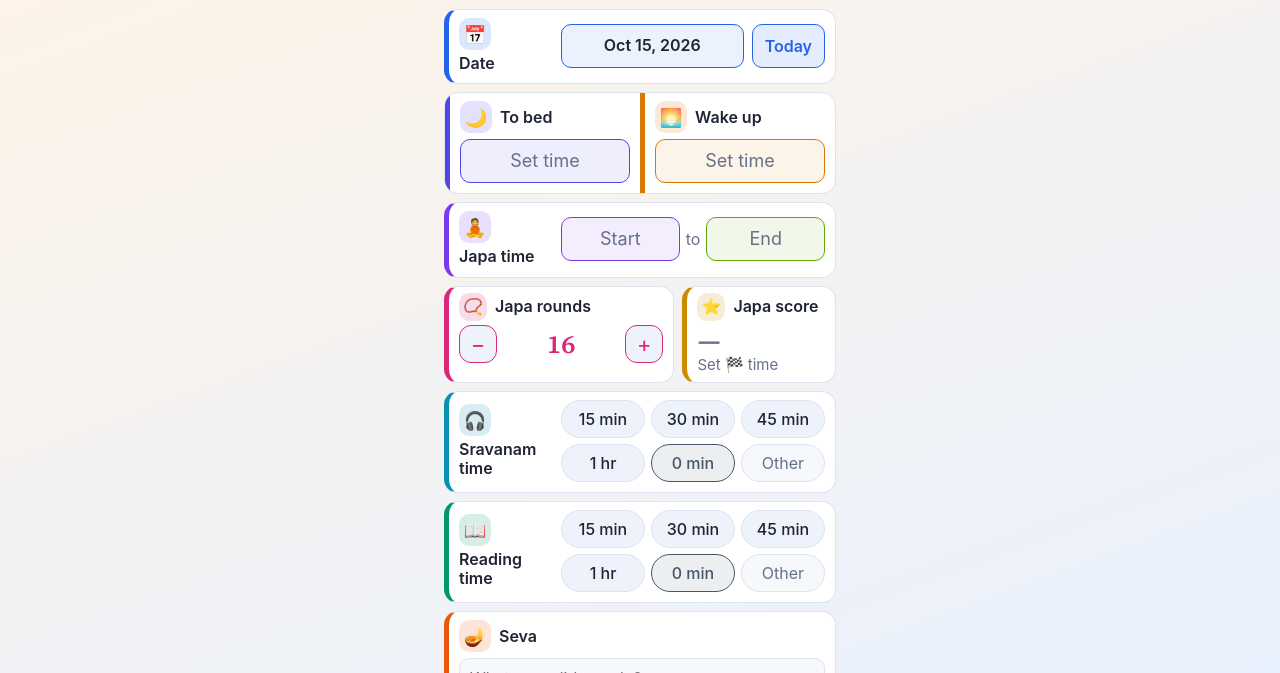
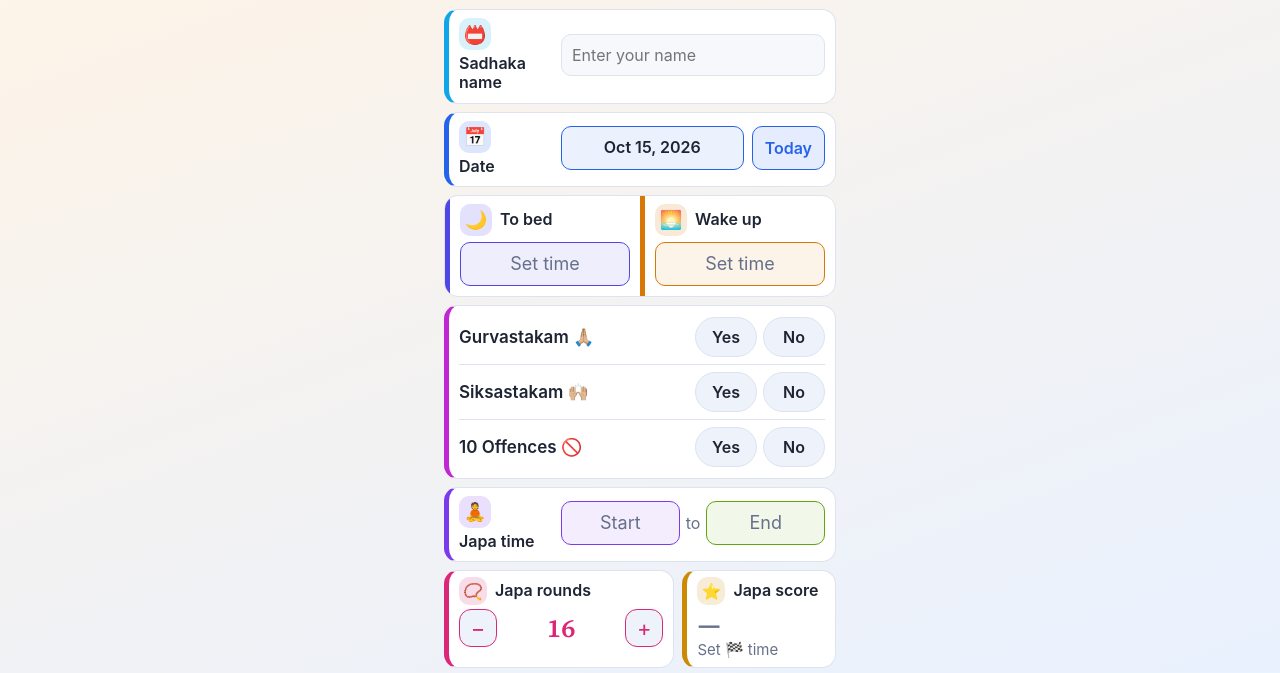
Before and after one commit to gmpadmavakya/sadhana, a plain HTML site: page index.html in a window 1280 px wide. Shown: the part 92-765 px from the top of the page. Drawn offline with Linux system fonts and the light colour scheme.

Commit message:
Added name

````diff
--- a/index.html
+++ b/index.html
@@ -84,6 +84,18 @@
   }
   textarea { resize: vertical; min-height: 56px; }
   input:focus-visible, textarea:focus-visible, button:focus-visible, a:focus-visible { outline: 3px solid var(--c, #2563eb); outline-offset: 2px; }
+
+  .yn { padding: 4px 10px; }
+  .ynrow { display: flex; align-items: center; justify-content: space-between; gap: 10px; padding: 7px 0; }
+  .ynrow + .ynrow { border-top: 1px solid var(--line); }
+  .ynlab { min-width: 0; font-weight: 600; font-size: 17px; line-height: 1.2; }
+  .ynbtns { display: flex; flex: 0 0 auto; gap: 6px; }
+  .ynb {
+    min-width: 62px; min-height: 40px; padding: 0 12px; font-size: 16px; font-weight: 600; font-family: inherit;
+    color: var(--ink); background: var(--chip); border: 1.5px solid var(--line); border-radius: 999px; cursor: pointer;
+  }
+  .ynb.yes[aria-pressed="true"] { background: #16a34a; border-color: #16a34a; color: #fff; }
+  .ynb.no[aria-pressed="true"] { background: var(--zero); border-color: var(--zero); color: var(--zero-ink); }
 
   .tbtn, .datebox {
     display: flex; align-items: center; justify-content: center; width: 100%; min-width: 0; min-height: 44px;
@@ -200,6 +212,11 @@
   </header>
   <h1>Daily Sadhana Card</h1>
 
+  <section class="field rt" style="--c:#0ea5e9">
+    <div class="lab"><span class="ico">📛</span><span class="name">Sadhaka name</span></div>
+    <div class="rc"><input type="text" id="name" maxlength="60" autocomplete="name" autocapitalize="words" placeholder="Enter your name" aria-label="Sadhaka name"></div>
+  </section>
+
   <section class="field rt" style="--c:#2563eb">
     <div class="lab"><span class="ico">📅</span><span class="name">Date</span></div>
     <div class="rc daterow">
@@ -219,6 +236,30 @@
     </section>
     <div class="rest" id="rest" hidden></div>
   </div>
+
+  <section class="field yn" style="--c:#c026d3">
+    <div class="ynrow" data-yn="gurv">
+      <span class="ynlab">Gurvastakam 🙏🏼</span>
+      <div class="ynbtns">
+        <button type="button" class="ynb yes" data-v="Yes" aria-pressed="false" aria-label="Gurvastakam: Yes">Yes</button>
+        <button type="button" class="ynb no" data-v="No" aria-pressed="false" aria-label="Gurvastakam: No">No</button>
+      </div>
+    </div>
+    <div class="ynrow" data-yn="sik">
+      <span class="ynlab">Siksastakam 🙌🏼</span>
+      <div class="ynbtns">
+        <button type="button" class="ynb yes" data-v="Yes" aria-pressed="false" aria-label="Siksastakam: Yes">Yes</button>
+        <button type="button" class="ynb no" data-v="No" aria-pressed="false" aria-label="Siksastakam: No">No</button>
+      </div>
+    </div>
+    <div class="ynrow" data-yn="off">
+      <span class="ynlab">10 Offences 🚫</span>
+      <div class="ynbtns">
+        <button type="button" class="ynb yes" data-v="Yes" aria-pressed="false" aria-label="10 Offences: Yes">Yes</button>
+        <button type="button" class="ynb no" data-v="No" aria-pressed="false" aria-label="10 Offences: No">No</button>
+      </div>
+    </div>
+  </section>
 
   <section class="field rt" style="--c:#7c3aed">
     <div class="lab"><span class="ico">🧘</span><span class="name">Japa time</span></div>
@@ -333,11 +374,12 @@
 (function () {
   var KEY = "sadhana-card-v3";
   var $ = function (id) { return document.getElementById(id); };
-  var textIds = ["seva", "phone"];
+  var textIds = ["seva", "phone", "name"];
   var durIds = ["sravanam", "reading", "sevatime", "sangha"];
   var durLabels = { sravanam: "Sravanam", reading: "Reading", sevatime: "Seva", sangha: "Sanga" };
   var times = { wake: "", bed: "", jstart: "", jend: "" };
   var dur = { sravanam: "", reading: "", sevatime: "", sangha: "" };
+  var yn = { gurv: "", sik: "", off: "" };
   var defaults = { wake: "05:00", bed: "22:00", jstart: "05:30", jend: "08:00" };
   var titles = { wake: "Wake up", bed: "To bed", jstart: "Japa start", jend: "Japa finish" };
   var rounds = 16;
@@ -372,9 +414,10 @@
     Object.keys(times).forEach(function (k) { if (s.times && typeof s.times[k] === "string") times[k] = s.times[k]; });
     durIds.forEach(function (k) { if (s.dur && typeof s.dur[k] === "string") dur[k] = s.dur[k]; });
     if (typeof s.rounds === "number") rounds = s.rounds;
+    if (s.yn) Object.keys(yn).forEach(function (k) { if (s.yn[k] === "Yes" || s.yn[k] === "No") yn[k] = s.yn[k]; });
   }
   function save() {
-    var s = { rounds: rounds, times: times, dur: dur };
+    var s = { rounds: rounds, times: times, dur: dur, yn: yn };
     textIds.forEach(function (id) { s[id] = $(id).value; });
     try { localStorage.setItem(KEY, JSON.stringify(s)); } catch (e) {}
   }
@@ -383,10 +426,14 @@
 
   function build() {
     var seva = $("seva").value.trim().replace(/\s*\n\s*/g, ", ");
+    var sname = $("name").value.trim().replace(/\s+/g, " ");
     var rows = [
       ["Date", "📅", fmtDate($("date").value)],
       ["To bed", "🌙", fmtTime(times.bed)],
       ["Wake up", "🌅", fmtTime(times.wake)],
+      ["Gurvastakam", "🙏🏼", yn.gurv],
+      ["Siksastakam", "🙌🏼", yn.sik],
+      ["10 Offences", "🚫", yn.off],
       ["Japa rounds", "📿", String(rounds)],
       ["Japa start", "🧘", fmtTime(times.jstart)],
       ["Japa finish", "🏁", fmtTime(times.jend)],
@@ -407,7 +454,10 @@
       "*Daily Sadhana Card*",
       "```",
       lines.join("\n"),
-      "```"
+      "```",
+      "",
+      "- Aspiring to be your servant",
+      "\u201c" + sname + "\u201d"
     ].join("\n");
   }
 
@@ -473,12 +523,22 @@
     });
   }
 
+  function paintYN() {
+    document.querySelectorAll(".ynrow").forEach(function (row) {
+      var k = row.getAttribute("data-yn");
+      row.querySelectorAll(".ynb").forEach(function (b) {
+        b.setAttribute("aria-pressed", b.getAttribute("data-v") === yn[k] ? "true" : "false");
+      });
+    });
+  }
+
   function refresh() {
     $("rounds").textContent = rounds;
     $("datedisp").textContent = fmtDate($("date").value) || "Pick a date";
     paintTimes();
     paintChips();
     paintJapa();
+    paintYN();
     var text = build();
     $("preview").textContent = text;
     var phone = $("phone").value.replace(/\D/g, "");
@@ -513,6 +573,17 @@
     box._inp = inp;
   });
 
+  document.querySelectorAll(".ynrow").forEach(function (row) {
+    var k = row.getAttribute("data-yn");
+    row.querySelectorAll(".ynb").forEach(function (b) {
+      b.addEventListener("click", function () {
+        var v = b.getAttribute("data-v");
+        yn[k] = (yn[k] === v) ? "" : v;
+        refresh();
+      });
+    });
+  });
+
   $("today").addEventListener("click", function () { $("date").value = todayISO(); refresh(); });
   $("minus").addEventListener("click", function () { if (rounds > 0) rounds--; refresh(); });
   $("plus").addEventListener("click", function () { rounds++; refresh(); });
@@ -537,6 +608,7 @@
     $("seva").value = "";
     Object.keys(times).forEach(function (k) { times[k] = ""; });
     durIds.forEach(function (k) { dur[k] = ""; });
+    Object.keys(yn).forEach(function (k) { yn[k] = ""; });
     rounds = 16; startTouched = false; endTouched = false; $("date").value = todayISO();
     refresh(); flash("Cleared");
   });
@@ -692,7 +764,7 @@
   fitOrg();
   $("date").value = todayISO();
   load();
-  ["date", "seva", "phone"].forEach(function (id) {
+  ["date", "seva", "phone", "name"].forEach(function (id) {
     $(id).addEventListener("input", refresh);
     $(id).addEventListener("change", refresh);
   });
````
